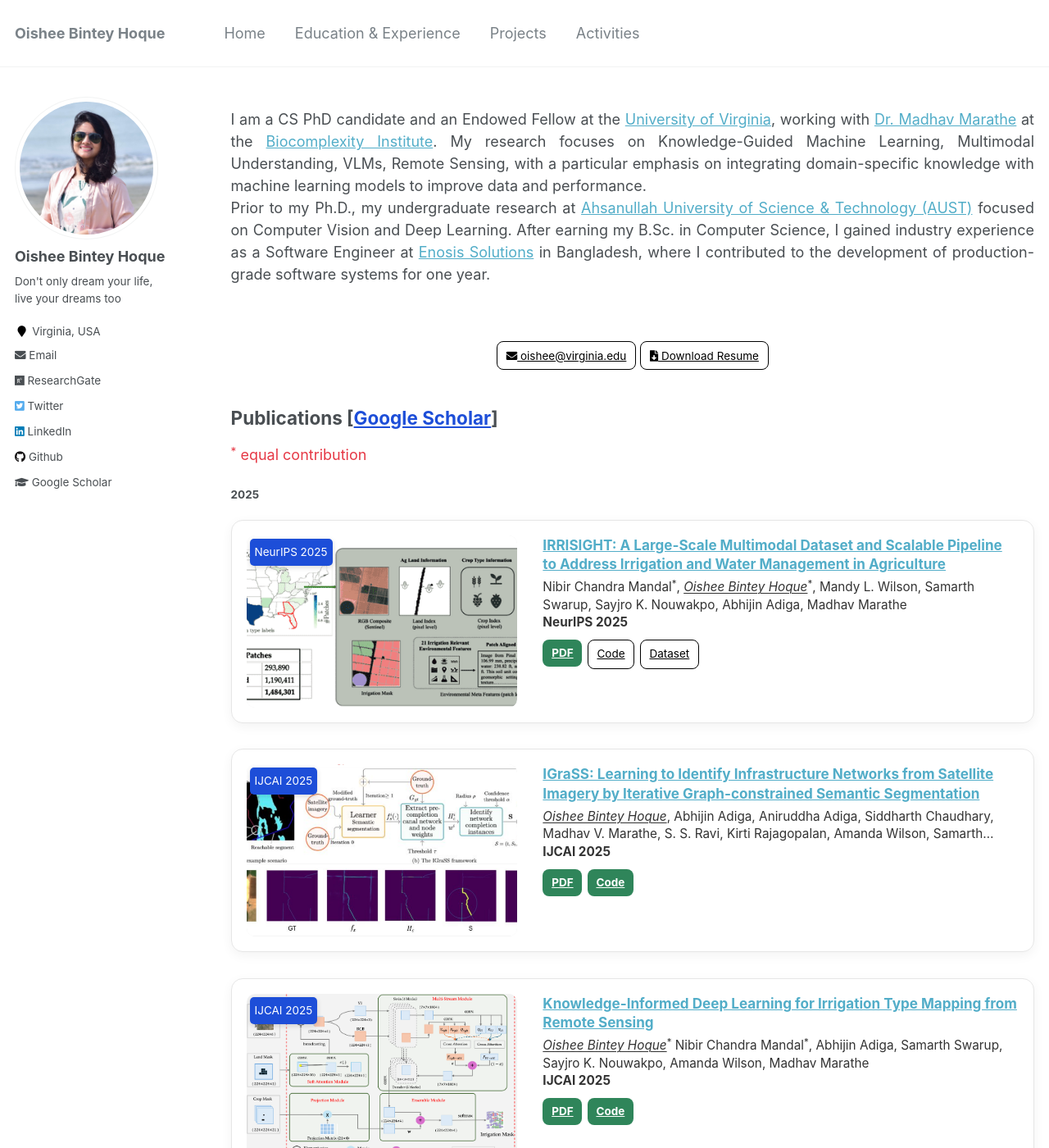
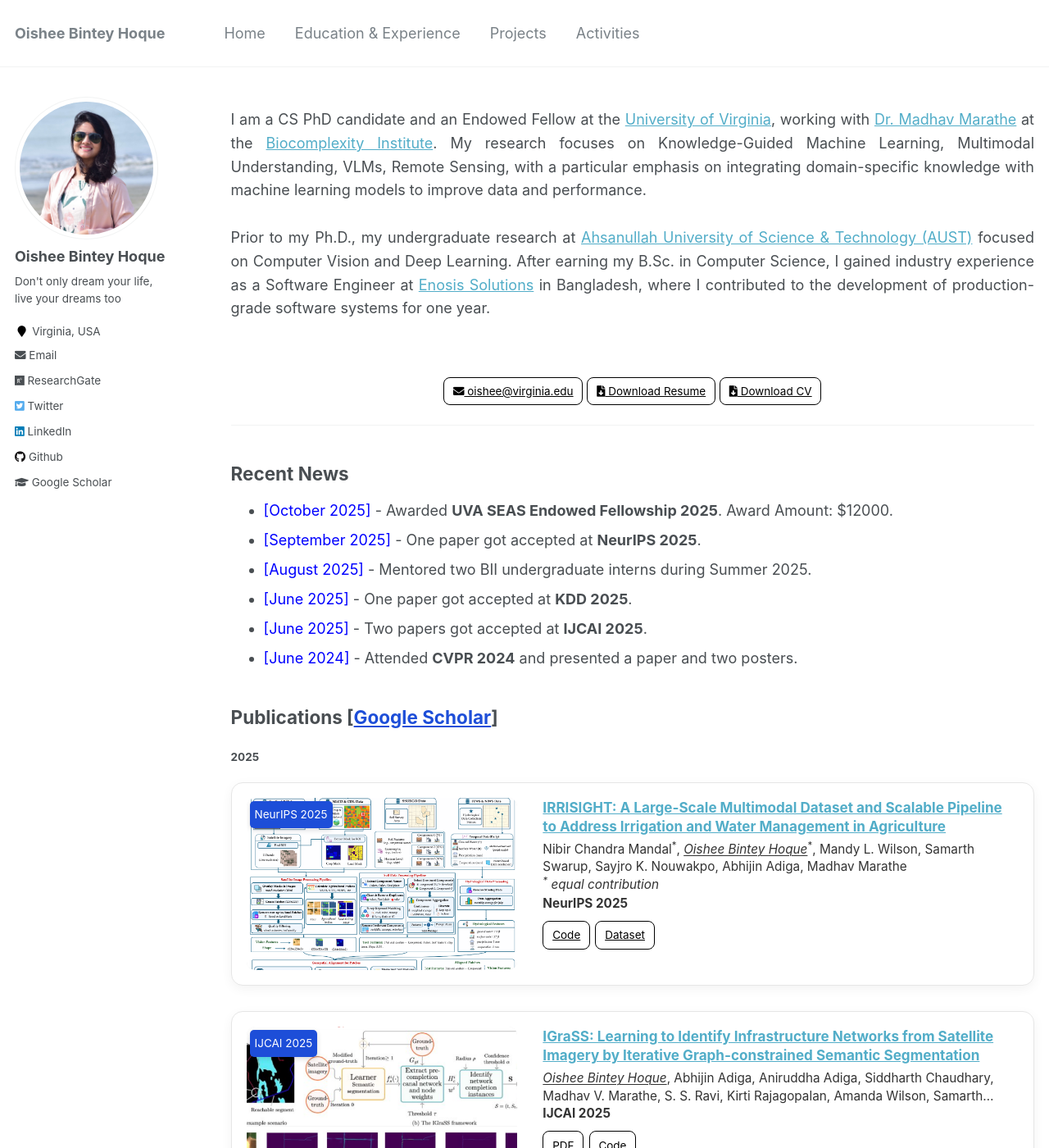
Before and after one commit to oishee-hoque/oishee-hoque.github.io, a Jekyll site: the page built from _pages/about.md, in a window 1280 px wide and 1400 px high. Shown: the whole window at 82% size. Built offline with Jekyll 4.4.1, drawn with Linux system fonts in a browser that asks for light colours; some of the changed text lies outside the part shown.

Commit message:
about update

```diff
--- a/_includes/author-profile.html
+++ b/_includes/author-profile.html
@@ -20,7 +20,7 @@
   </div>
 
   <div class="author__urls-wrapper">
-    <button class="btn btn--inverse">Follow</button>
+    <!-- <button class="btn btn--inverse">Follow</button> -->
     <ul class="author__urls social-icons">
       {% if author.location %}
         <li><i class="fa fa-fw fa-map-marker" aria-hidden="true"></i> {{ author.location }}</li>
--- a/_pages/about.md
+++ b/_pages/about.md
@@ -9,20 +9,23 @@ redirect_from:
   - /about.html
 ---
 
-<div style="text-align: justify">
+<div style="text-align: justify; font-size: 1rem; line-height: 1.6;">
 I am a CS PhD candidate and an Endowed Fellow at the  <a href="https://engineering.virginia.edu/departments/computer-science">University of Virginia</a>, working with <a href="https://engineering.virginia.edu/faculty/madhav-marathe">Dr. Madhav Marathe</a> at the <a href="https://biocomplexity.virginia.edu/">Biocomplexity Institute</a>. My research focuses on Knowledge-Guided Machine Learning, Multimodal Understanding, VLMs, Remote Sensing, with a particular emphasis on integrating domain-specific knowledge with machine learning models to improve data and performance.
+<br>
 <br>
 Prior to my Ph.D., my undergraduate research at <a href="http://aust.edu/">Ahsanullah University of Science & Technology (AUST)</a> focused on Computer Vision and Deep Learning. After earning my B.Sc. in Computer Science, I gained industry experience as a Software Engineer at <a href="https://www.enosisbd.com/">Enosis Solutions</a> in Bangladesh, where I contributed to the development of production-grade software systems for one year.
 
 </div>
 <br>
-
 <p style="text-align:center;">
   <a class="btn-link" href="mailto:oishee@virginia.edu">
     <i class="fas fa-envelope" aria-hidden="true"></i> oishee@virginia.edu
   </a>
   <a class="btn-link" href="https://oishee-hoque.github.io/files/Oishee_CV_2024.pdf">
     <i class="fas fa-file-download" aria-hidden="true"></i> Download Resume
+  </a>
+  <a class="btn-link" href="https://oishee-hoque.github.io/files/Oishee_CV_2024.pdf">
+    <i class="fas fa-file-download" aria-hidden="true"></i> Download CV
   </a>
 </p>
 
@@ -35,18 +38,23 @@ Prior to my Ph.D., my undergraduate research at <a href="http://aust.edu/">Ahsan
 
 <!-- <a href="https://oishee-hoque.github.io/publications/"> <img src="https://oishee-hoque.github.io/images/pubs.png" alt="Publication Venues"
 	title="Publication Venues" width="600" height="200"> </a> -->
+---
+## Recent News
+- <span style="color:Blue"> [October 2025] </span> - Awarded **UVA SEAS Endowed Fellowship 2025**. Award Amount: $12000.
+- <span style="color:Blue"> [September 2025] </span> - One paper got accepted at **NeurIPS 2025**.
+- <span style="color:Blue"> [August 2025] </span> - Mentored two BII undergraduate interns during Summer 2025.
+- <span style="color:Blue"> [June 2025] </span> - One paper got accepted at **KDD 2025**.
+- <span style="color:Blue"> [June 2025] </span> - Two papers got accepted at **IJCAI 2025**.
+- <span style="color:Blue"> [June 2024] </span> - Attended **CVPR 2024** and presented a paper and two posters.
 
 ## Publications [<a href="https://scholar.google.com/citations?hl=en&authuser=3&user=Xyu3_yUAAAAJ" target="_blank" style="color:#1d4ed8;" rel="noopener">Google Scholar</a>]
-<p class="contrib-note" style="color:#e63946;">
-  <sup>*</sup> equal contribution
-</p>
 
 <h4>2025</h4>
 
 <div class="pub-card">
    <div class="thumb-wrap">
     <img
-      src="{{ '/images/pubs/irrisightv2.png' | relative_url }}"
+      src="{{ '/images/pubs/irrisightv3.png' | relative_url }}"
       alt="IRRISIGHT demo"
       class="pub-thumb"
       width="300" height="210" loading="lazy" decoding="async"
@@ -67,10 +75,14 @@ Prior to my Ph.D., my undergraduate research at <a href="http://aust.edu/">Ahsan
   <span class="author">Sayjro K. Nouwakpo</span>,
   <span class="author">Abhijin Adiga</span>,
   <span class="author">Madhav Marathe </span>
+  <p class="contrib-note">
+  <em><sup>*</sup> equal contribution</em>
+  <br>
   <p><strong>NeurIPS 2025</strong></p>
+</p>
   </p>
   <div class="pub-links">
-    <a class="btn btn-disabled" aria-disabled="true" title="Link coming soon">PDF</a>
+    <!-- <a class="btn-link btn-disabled" aria-disabled="true" title="Link coming soon">PDF</a> -->
     <a class="btn-link" href="https://github.com/Nibir088/IRRISIGHT" target="_blank" rel="noopener">Code</a>
     <a class="btn-link" href="https://huggingface.co/datasets/OBH30/IRRISIGHT" target="_blank" rel="noopener">Dataset</a>
   </div>
@@ -106,8 +118,8 @@ Prior to my Ph.D., my undergraduate research at <a href="http://aust.edu/">Ahsan
   <p><strong>IJCAI 2025</strong></p>
 </p>
 <div class="pub-links">
-  <a class="btn" href="https://www.ijcai.org/proceedings/2025/1076.pdf">PDF</a>
-  <a class="btn" href="https://github.com/oishee-hoque/IGraSS">Code</a>
+  <a class="btn-link" href="https://www.ijcai.org/proceedings/2025/1076.pdf">PDF</a>
+  <a class="btn-link" href="https://github.com/oishee-hoque/IGraSS">Code</a>
 </div>
   </div>
 </div>
@@ -134,11 +146,12 @@ Prior to my Ph.D., my undergraduate research at <a href="http://aust.edu/">Ahsan
   Nibir Chandra Mandal<sup>*</sup>,
   Abhijin Adiga, Samarth Swarup,
   Sayjro K. Nouwakpo, Amanda Wilson, Madhav Marathe
+   <p><em><sup>*</sup> equal contribution</em><p>
   <p><strong>IJCAI 2025</strong></p>
 </p>
 <div class="pub-links">
-  <a class="btn" href="https://www.ijcai.org/proceedings/2025/1077.pdf">PDF</a>
-  <a class="btn" href="https://github.com/Nibir088/KIIM/tree/main/KIIM" target="_blank" rel="noopener">Code</a>
+  <a class="btn-link" href="https://www.ijcai.org/proceedings/2025/1077.pdf">PDF</a>
+  <a class="btn-link" href="https://github.com/Nibir088/KIIM/tree/main/KIIM" target="_blank" rel="noopener">Code</a>
 </div>
   </div>
 </div>
@@ -171,12 +184,13 @@ Prior to my Ph.D., my undergraduate research at <a href="http://aust.edu/">Ahsan
   <span class="author">Miaomiao Zhang</span>,
   <span class="author">Geoffrey Fox</span>,
   <span class="author">Madhav Marathe</span>
+   <p><em><sup>*</sup> equal contribution</em><p>
   <p><strong>KDD 2025</strong> </p>
 </p>
 <div class="pub-links">
-  <a class="btn" href="https://dl.acm.org/doi/pdf/10.1145/3711896.3737380">PDF</a>
-  <a class="btn" href="https://github.com/Nibir088/IrrMap">Code</a>
-  <a class="btn" href="https://huggingface.co/Nibir/IrrMap/tree/main">Dataset</a>
+  <a class="btn-link" href="https://dl.acm.org/doi/pdf/10.1145/3711896.3737380">PDF</a>
+  <a class="btn-link" href="https://github.com/Nibir088/IrrMap">Code</a>
+  <a class="btn-link" href="https://huggingface.co/Nibir/IrrMap/tree/main">Dataset</a>
 </div>
   </div>
 </div>
@@ -205,11 +219,12 @@ Prior to my Ph.D., my undergraduate research at <a href="http://aust.edu/">Ahsan
   <span class="author">Samarth Swarup</span>,
   <span class="author">Madhav Marathe</span>,
   <span class="author">Abhijin Adiga</span>,
+   <p><em><sup>*</sup> equal contribution</em><p>
   <p><strong>Under Review (2025)</strong></p>
 </p>
     <div class="pub-links">
-      <a class="btn" href="https://github.com/oishee-hoque/CAFOSat">Code</a>
-      <a class="btn" href="https://huggingface.co/datasets/oishee3003/CAFOSat">Dataset</a>
+      <a class="btn-link" href="https://github.com/oishee-hoque/CAFOSat">Code</a>
+      <a class="btn-link" href="https://huggingface.co/datasets/oishee3003/CAFOSat">Dataset</a>
     </div>
   </div>
 </div>
@@ -239,10 +254,11 @@ Prior to my Ph.D., my undergraduate research at <a href="http://aust.edu/">Ahsan
   <span class="author">Samarth Swarup</span>,
   <span class="author">Madhav Marathe</span>,
   <span class="author">Abhijin Adiga</span>
+   <p><em><sup>*</sup> equal contribution</em><p>
   <p><strong>Under Review (2025)</strong></p>
 </p>
     <div class="pub-links">
-      <a class="btn btn-disabled" aria-disabled="true">Coming Soon</a>
+      <a class="btn-link btn-disabled" aria-disabled="true">Coming Soon</a>
     </div>
   </div>
 </div>
@@ -277,7 +293,7 @@ Prior to my Ph.D., my undergraduate research at <a href="http://aust.edu/">Ahsan
   <p><strong>CVPR</strong>(V4A Workshops) 2024</p>
 </div>
     <div class="pub-links">
-      <a class="btn" href="https://openaccess.thecvf.com/content/CVPR2024W/Vision4Ag/html/Hoque_IrrNet_Advancing_Irrigation_Mapping_with_Incremental_Patch_Size_Training_on_CVPRW_2024_paper.html" target="_blank" rel="noopener">PDF</a>
+      <a class="btn-link" href="https://openaccess.thecvf.com/content/CVPR2024W/Vision4Ag/html/Hoque_IrrNet_Advancing_Irrigation_Mapping_with_Incremental_Patch_Size_Training_on_CVPRW_2024_paper.html" target="_blank" rel="noopener">PDF</a>
     </div>
   </div>
 </div>
@@ -317,12 +333,13 @@ Prior to my Ph.D., my undergraduate research at <a href="http://aust.edu/">Ahsan
     <span class="author">J.D. Zamfirescu-Pereira</span>,
     <span class="author">Mark E. Whiting</span>,
     <span class="author">Madhav Marathe</span>
+     <p><em><sup>*</sup> equal contribution</em><p>
   </p>
   <p><strong>Scientific Data</strong> (<em>Nature</em>) 2023</p>
 </div>
 
   <div class="pub-links">
-    <a class="btn" href="https://www.nature.com/articles/s41597-023-01979-6" target="_blank" rel="noopener">Article</a>
+    <a class="btn-link" href="https://www.nature.com/articles/s41597-023-01979-6" target="_blank" rel="noopener">Article</a>
   </div>
   </div>
 </div>
@@ -349,7 +366,7 @@ Prior to my Ph.D., my undergraduate research at <a href="http://aust.edu/">Ahsan
     <p>Sifat Ahmed, Tonmoy Hossain, <em>Oishee Bintey Hoque</em>, Sujan Sarker, Sejuti Rahman, Faisal Muhammad Shah</p>
     <p><strong>SN Computer Science </strong>2021</p>
     <div class="pub-links">
-      <a class="btn" href="https://link.springer.com/article/10.1007/s42979-021-00690-w" target="_blank" rel="noopener">Article</a>
+      <a class="btn-link" href="https://link.springer.com/article/10.1007/s42979-021-00690-w" target="_blank" rel="noopener">Article</a>
       <!-- Add PDF link if you have an open version -->
     </div>
   </div>
@@ -386,10 +403,10 @@ Prior to my Ph.D., my undergraduate research at <a href="http://aust.edu/">Ahsan
 </div>
 
   <div class="pub-links">
-    <a class="btn" href="https://openaccess.thecvf.com/content/ACCV2020W/MLCSA/html/Hoque_BdSL36_A_Dataset_for_Bangladeshi_Sign_Letters_Recognition_ACCVW_2020_paper.html" target="_blank" rel="noopener">PDF</a>
-    <a class="btn" href="https://rb.gy/mm3yjg" target="_blank" rel="noopener">Code &amp; Dataset</a>
-    <a class="btn" href="https://oishee-hoque.github.io/files/ACCV2020/ACCV_Presentation.pdf" target="_blank" rel="noopener">Presentation</a>
-    <a class="btn" href="https://youtu.be/lSYgBMn2Tlg" target="_blank" rel="noopener">Demo</a>
+    <a class="btn-link" href="https://openaccess.thecvf.com/content/ACCV2020W/MLCSA/html/Hoque_BdSL36_A_Dataset_for_Bangladeshi_Sign_Letters_Recognition_ACCVW_2020_paper.html" target="_blank" rel="noopener">PDF</a>
+    <a class="btn-link" href="https://rb.gy/mm3yjg" target="_blank" rel="noopener">Code &amp; Dataset</a>
+    <a class="btn-link" href="https://oishee-hoque.github.io/files/ACCV2020/ACCV_Presentation.pdf" target="_blank" rel="noopener">Presentation</a>
+    <a class="btn-link" href="https://youtu.be/lSYgBMn2Tlg" target="_blank" rel="noopener">Demo</a>
   </div>
   </div>
 </div>
@@ -400,7 +417,7 @@ Prior to my Ph.D., my undergraduate research at <a href="http://aust.edu/">Ahsan
   <!-- <img src="/images/pubs/frnn.png" alt="Real-time BdSL Faster R-CNN paper image" class="pub-thumb"> -->
   <div class="thumb-wrap">
     <img
-      src="{{ '/images/pubs/frnn.png' | relative_url }}"
+      src="{{ '/images/pubs/frnn2.png' | relative_url }}"
       alt="frnn demo"
       class="pub-thumb"
       width="300" height="210" loading="lazy" decoding="async"
@@ -421,10 +438,10 @@ Prior to my Ph.D., my undergraduate research at <a href="http://aust.edu/">Ahsan
   </p>
     <p> <strong>ICIET 2018</strong></p>
     <div class="pub-links">
-    <a class="btn" href="https://oishee-hoque.github.io/files/ICIET2018.pdf" target="_blank" rel="noopener">PDF</a>
-      <a class="btn" href="https://github.com/imruljubair/bdslimset" target="_blank" rel="noopener">Code &amp; Dataset</a>
-      <a class="btn" href="https://oishee-hoque.github.io/files/ICIET2018_presentation.pdf" target="_blank" rel="noopener">Presentation</a>
-      <a class="btn" href="https://youtu.be/OU8IFpR0_sU" target="_blank" rel="noopener">Demo</a>
+    <a class="btn-link" href="https://oishee-hoque.github.io/files/ICIET2018.pdf" target="_blank" rel="noopener">PDF</a>
+      <a class="btn-link" href="https://github.com/imruljubair/bdslimset" target="_blank" rel="noopener">Code &amp; Dataset</a>
+      <a class="btn-link" href="https://oishee-hoque.github.io/files/ICIET2018_presentation.pdf" target="_blank" rel="noopener">Presentation</a>
+      <a class="btn-link" href="https://youtu.be/OU8IFpR0_sU" target="_blank" rel="noopener">Demo</a>
     </div>
   </div>
 </div>
@@ -535,7 +552,7 @@ Prior to my Ph.D., my undergraduate research at <a href="http://aust.edu/">Ahsan
   display: inline-block;
   border-radius: 8px;
   padding: 0.35rem 0.6rem;
-  text-decoration: none;
+  text-decoration: none; !important;
   font-size: 0.75rem;
   border: 1px solid #000; /* black outline */
   color: #000;            /* black text */
```
Also changed, not shown: images/pubs/frnn2.png (added), images/pubs/irrisightv3.png (added), 1 other file.
